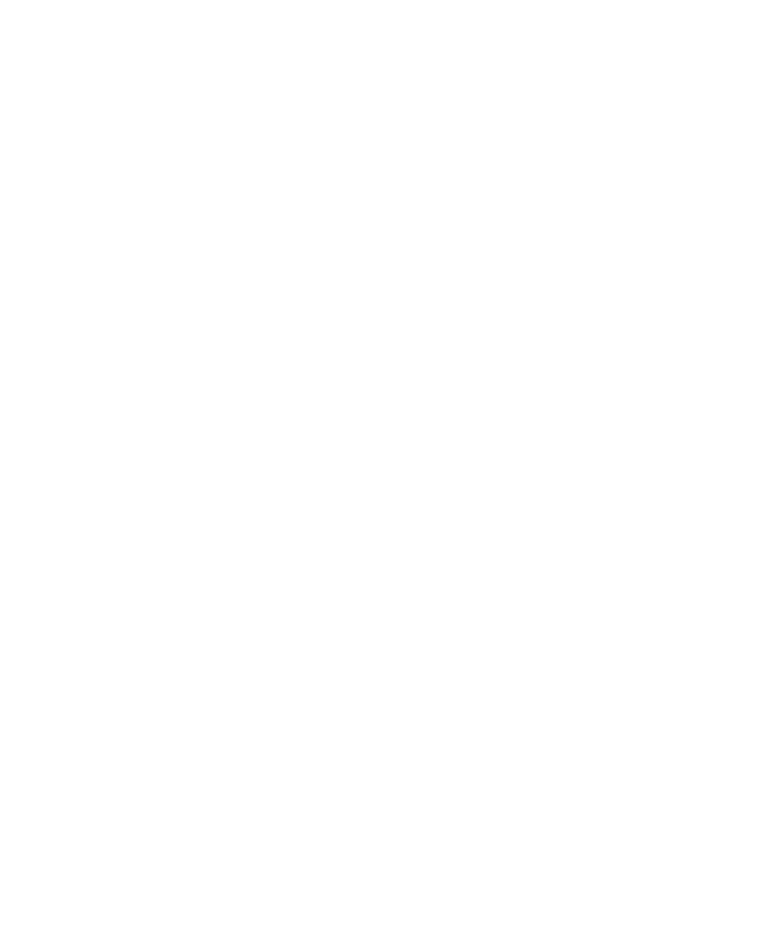
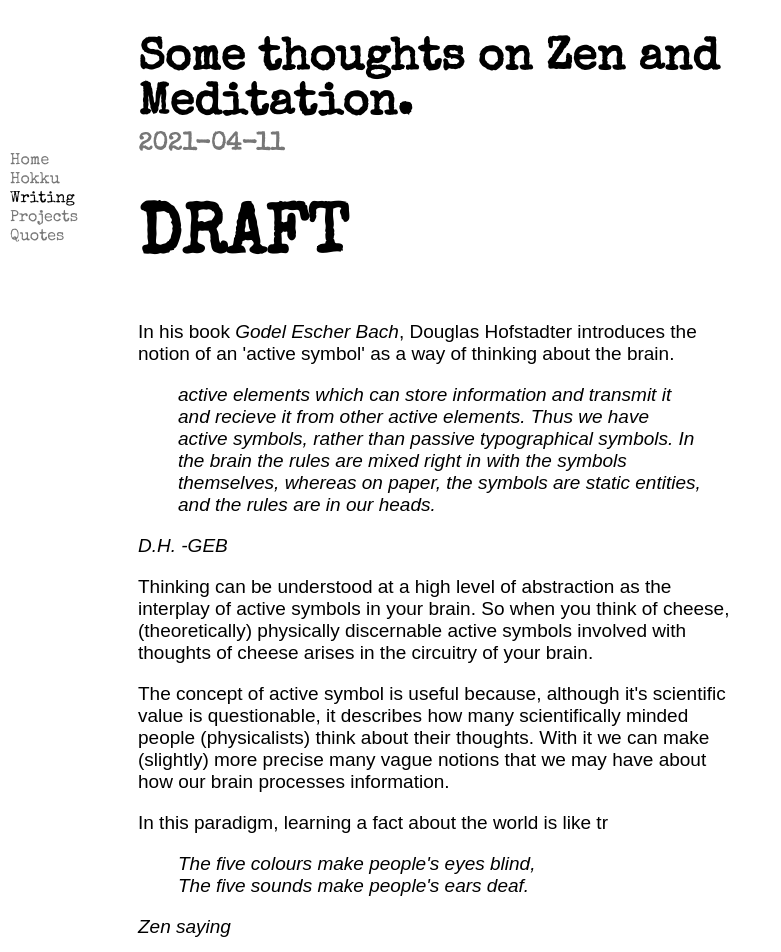
Before and after one commit to dcxSt/pfb-mod, a Gatsby site: page /writing/some-thoughts-on-zen-meditation in a window 1280 px wide. Before the commit this address had no page. Shown: the top 952 px of the page, without its empty margins (0-781 px from the left). Before the commit the page ends 800 px from the top, so only its background shows below. Built offline with nearby package versions, Linux system fonts and the light colour scheme; Gatsby itself is replaced by a stand-in of ours; a web font is replaced by a local one.

Commit message:
updated thoughts on zen

```diff
--- a/src/pages/writing/2021-04-11-colours-make-you-blind.md
+++ b/src/pages/writing/some-thoughts-on-zen-meditation.md
@@ -1,5 +1,5 @@
 ---
-title: Self refferential active symbols.
+title: Some thoughts on Zen and Meditation.
 author: Steve
 type: blog
 layout: post
@@ -8,10 +8,20 @@ date: "2021-04-11"
 
 # DRAFT
 
-In his book 'GEB - the Eternal Golden Braid, Douglas Hofstadter introduces the notion of an 'acvtive symbol' which lives inside your brain, it is the couterpart to a 'passive symbol' that lives on a page. A passive symbol has no meaning in and of it's self, however an active symbol is part of the system of thoughts of a larger system. In this blogpost we use the word 'model' pseudo-synonymously with 'acvite symbol'.
+In his book <i>Godel Escher Bach</i>, Douglas Hofstadter introduces the notion of an 'active symbol' as a way of thinking about the brain.
 
-> The five colours make people's eyes blind,\
-> The five sounds make people's ears deaf.
+> <i>active elements which can store information and transmit it and recieve it from other active elements. Thus we have active symbols, rather than passive typographical symbols. In the brain the rules are mixed right in with the symbols themselves, whereas on paper, the symbols are static entities, and the rules are in our heads. </i>
+
+<i>D.H. -GEB</i>
+
+Thinking can be understood at a high level of abstraction as the interplay of active symbols in your brain. So when you think of cheese, (theoretically) physically discernable active symbols involved with thoughts of cheese arises in the circuitry of your brain.
+
+The concept of active symbol is useful because, although it's scientific value is questionable, it describes how many scientifically minded people (physicalists) think about their thoughts. With it we can make (slightly) more precise many vague notions that we may have about how our brain processes information.
+
+In this paradigm, learning a fact about the world is like tr
+
+> <i>The five colours make people's eyes blind,\
+> The five sounds make people's ears deaf.</i>
 
 *Zen saying*
 
```
